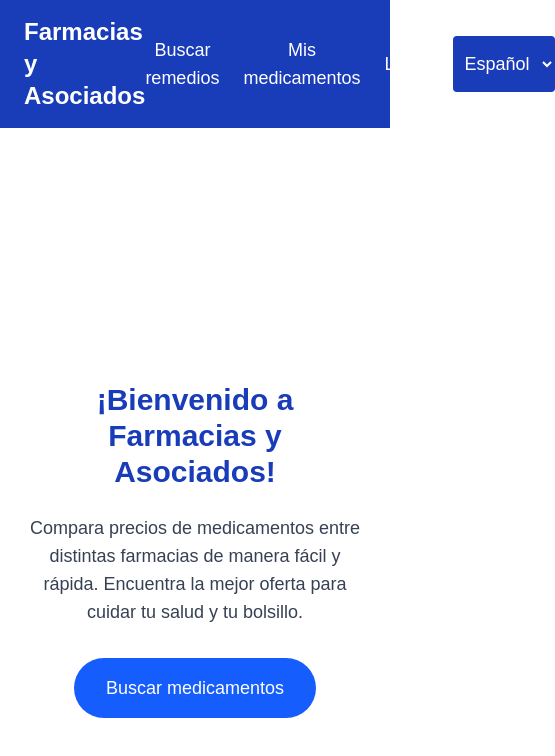
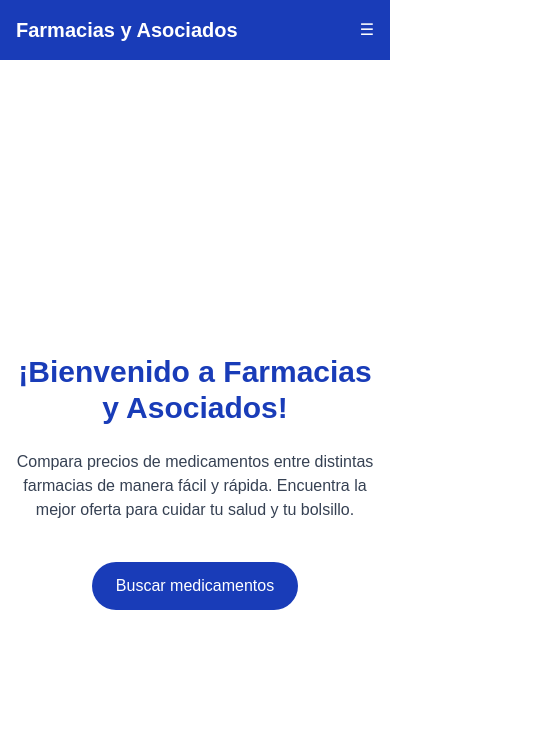
Before and after one commit to RodrigoSanchezB/Farmacias-y-asociadosTest, a Next.js app: page / in a window 390 px wide. Shown: the top 756 px of the page, 555 px wide, since content can reach past the window. Built offline with nearby package versions, Linux system fonts and the light colour scheme.

Commit message:
feat: cambio en colores de los botones, se deja responsive, se conecta con backend y valida el login con una bd mongo

```diff
--- a/src/app/components/Header.tsx
+++ b/src/app/components/Header.tsx
@@ -1,56 +1,109 @@
 "use client";
 
-import { useLanguage } from "@/app/context/LanguageContext"; // Ajusta ruta si es necesario
+import { useLanguage } from "@/app/context/LanguageContext";
 import { useRouter } from "next/navigation";
+import { useState } from "react";
 
 export default function Header() {
   const router = useRouter();
-  const { lang, setLang } = useLanguage(); // ⬅️ Aquí usamos el contexto
+  const { lang, setLang } = useLanguage();
+  const [menuOpen, setMenuOpen] = useState(false);
 
   const translations = {
     es: {
-      search: 'Buscar remedios',
-      login: 'Login',
-      language: 'Idioma',
-      medications: 'Mis medicamentos',
+      search: "Buscar remedios",
+      login: "Login",
+      language: "Idioma",
+      medications: "Mis medicamentos",
     },
     en: {
-      search: 'Search remedies',
-      login: 'Login',
-      language: 'Language',
-      medications: 'My medications',
+      search: "Search remedies",
+      login: "Login",
+      language: "Language",
+      medications: "My medications",
     },
   };
 
   const t = translations[lang];
 
   return (
-    <header className="flex justify-between items-center px-6 py-4 bg-blue-800 text-white">
-      <div className="text-2xl font-bold cursor-pointer" onClick={() => router.push("/")}>
+    <header className="bg-blue-800 text-white w-full">
+      <div className="w-full mx-auto px-4 sm:px-6 lg:px-8 py-4 flex items-center justify-between">
+        {/* Logo alineado a la izquierda */}
+        <div
+          className="text-xl sm:text-2xl font-bold cursor-pointer"
+          onClick={() => router.push("/")}
+        >
           Farmacias y Asociados
         </div>
-      <nav className="flex gap-6 text-lg">
+
+        {/* Botón de menú visible solo en móviles */}
+        <div className="sm:hidden">
+          <button
+            onClick={() => setMenuOpen(!menuOpen)}
+            className="focus:outline-none"
+            aria-label="Abrir menú"
+          >
+            ☰
+          </button>
+        </div>
+
+        {/* Menú horizontal para pantallas medianas/grandes */}
+        <nav className="hidden sm:flex gap-4 sm:gap-6 text-sm sm:text-lg items-center ml-auto">
           <button onClick={() => router.push("/medicamentos")} className="hover:underline">
             {t.search}
           </button>
           <button onClick={() => router.push("/frecuentes")} className="hover:underline">
             {t.medications}
           </button>
-        <button onClick={() => {
+          <button
+            onClick={() => {
               localStorage.removeItem("session");
               router.push("/login");
-        }} className="hover:underline">
+            }}
+            className="hover:underline"
+          >
             {t.login}
           </button>
           <select
             value={lang}
-          onChange={(e) => setLang(e.target.value as 'es' | 'en')}
-          className="text-white rounded px-2 py-1 bg-blue-800"
+            onChange={(e) => setLang(e.target.value as "es" | "en")}
+            className="text-white bg-blue-800 border border-white rounded px-2 py-1"
           >
             <option value="es">Español</option>
             <option value="en">English</option>
           </select>
         </nav>
+      </div>
+
+      {/* Menú vertical desplegable para móviles */}
+      {menuOpen && (
+        <nav className="sm:hidden flex flex-col items-start gap-4 px-4 pb-4 text-base bg-blue-700">
+          <button onClick={() => router.push("/medicamentos")} className="hover:underline">
+            {t.search}
+          </button>
+          <button onClick={() => router.push("/frecuentes")} className="hover:underline">
+            {t.medications}
+          </button>
+          <button
+            onClick={() => {
+              localStorage.removeItem("session");
+              router.push("/login");
+            }}
+            className="hover:underline"
+          >
+            {t.login}
+          </button>
+          <select
+            value={lang}
+            onChange={(e) => setLang(e.target.value as "es" | "en")}
+            className="text-white bg-blue-700 border border-white rounded px-2 py-1"
+          >
+            <option value="es">Español</option>
+            <option value="en">English</option>
+          </select>
+        </nav>
+      )}
     </header>
   );
 }
--- a/src/app/components/LoginForm.tsx
+++ b/src/app/components/LoginForm.tsx
@@ -3,8 +3,7 @@
 import { toast } from 'react-toastify';
 import { useState, useEffect } from "react";
 import { useRouter } from "next/navigation";
-import { useLanguage } from "@/app/context/LanguageContext"; // ✅ Ruta corregida
-
+import { useLanguage } from "@/app/context/LanguageContext";
 
 export default function LoginForm() {
   const [email, setEmail] = useState<string>("");
@@ -20,33 +19,53 @@ export default function LoginForm() {
     }
   }, [router]);
 
-  const handleLogin = (e: React.FormEvent) => {
+  const handleLogin = async (e: React.FormEvent) => {
     e.preventDefault();
     setLoading(true);
 
-    setTimeout(() => {
-      if (email === "admin@farmacias.cl" && password === "1234") {
-        localStorage.setItem("session", JSON.stringify({ email }));
-        toast.success("Inicio de sesión exitoso 🎉");
-        router.push("/home");
+    try {
+      const response = await fetch("http://localhost:3001/api/auth/login", {
+        method: "POST",
+        headers: {
+          "Content-Type": "application/json",
+        },
+        body: JSON.stringify({ email, password }),
+      });
+
+      const data = await response.json();
+
+      if (response.ok) {
+        if (data?.token) {
+          localStorage.setItem("session", JSON.stringify({
+            token: data.token,
+            name: data.name || "",
+          }));
+          toast.success("Inicio de sesión exitoso 🎉");
+          router.push("/home");
+        }
       } else {
-        toast.error("Credenciales inválidas ❌");
+        toast.error(data?.msg);
       }
+
+    } catch (error) {
+      console.error("Login error:", error);
+      toast.error("Error en el servidor ❌");
+    } finally {
       setLoading(false);
-    }, 1000);
+    }
   };
 
   const translations = {
     es: {
       title: 'Iniciar sesión',
       emailPlaceholder: 'Correo electrónico',
-      passwordPlaceholbuder: 'Contraseña',
+      passwordPlaceholder: 'Contraseña',
       button: 'Ingresar',
     },
     en: {
       title: 'Log in',
-      emailPlaceholder: 'Emal',
-      passwordPlaceholbuder: 'password',
+      emailPlaceholder: 'Email',
+      passwordPlaceholder: 'Password',
       button: 'Enter',
     },
   };
@@ -66,7 +85,7 @@ export default function LoginForm() {
       />
       <input
         type="password"
-        placeholder={t.passwordPlaceholbuder}
+        placeholder={t.passwordPlaceholder}
         className="border px-4 py-2 rounded"
         value={password}
         onChange={(e) => setPassword(e.target.value)}
@@ -75,7 +94,7 @@ export default function LoginForm() {
       <button
         type="submit"
         disabled={loading}
-        className="bg-blue-600 text-white px-4 py-2 rounded hover:bg-blue-700 disabled:bg-gray-400"
+        className="bg-blue-800 text-white px-4 py-2 rounded hover:bg-blue-700 disabled:bg-gray-400"
       >
         {loading ? "Cargando..." : t.button}
       </button>
--- a/src/app/components/SearchBar.tsx
+++ b/src/app/components/SearchBar.tsx
@@ -1,8 +1,7 @@
 "use client";
 
 import { useState } from "react";
-import { useLanguage } from "@/app/context/LanguageContext"; // ✅ Ruta corregida
-
+import { useLanguage } from "@/app/context/LanguageContext";
 
 export default function SearchBar({ onSearch }: { onSearch: (nombre: string) => void }) {
   const [nombre, setNombre] = useState("");
@@ -39,7 +38,7 @@ export default function SearchBar({ onSearch }: { onSearch: (nombre: string) =>
       />
       <button
         type="submit"
-        className="bg-blue-600 text-white px-4 py-2 rounded hover:bg-blue-700"
+        className="bg-blue-800 text-white px-4 py-2 rounded hover:bg-blue-700"
       >
         {t.searchButton}
       </button>
--- a/src/app/medicamentos/page.tsx
+++ b/src/app/medicamentos/page.tsx
@@ -3,67 +3,53 @@
 import { useState } from "react";
 import SearchBar from "@/app/components/SearchBar";
 import MedicamentosCard, { Medicamento } from "@/app/components/MedicamentosCard";
-import { useLanguage } from "@/app/context/LanguageContext"; // ✅ Ruta corregida
+import { useLanguage } from "@/app/context/LanguageContext";
 
+export default function MedicamentosPage() {
+  const { lang } = useLanguage();
+  const [loading, setLoading] = useState<boolean>(false);
 
-/*import { createClient } from "@supabase/supabase-js";
-const supabase = createClient(
-  process.env.NEXT_PUBLIC_SUPABASE_URL!,
-  process.env.NEXT_PUBLIC_SUPABASE_ANON_KEY!
-);*/
-export default function MedicamentosPage() {
-// eslint-disable-next-line @typescript-eslint/no-unused-vars
-//const [medicamentos, setMedicamentos] = useState<Medicamento[]>([]);
-  const [loading, setLoading] = useState<boolean>(false);
-  const { lang } = useLanguage();
-
-  // Datos de ejemplo
-  const medicamentos = [
+  // Datos de ejemplo corregidos según la interfaz Medicamento
+  const datosEjemplo: Medicamento[] = [
     {
-      id: "1",
+      id: 1,
       nombre: "Paracetamol",
-      imagen: "/paracetamol.jpg",
-      tienda: "Cruz Verde",
-      precio: "2.700",
+      farmacia: "Cruz Verde",
+      precio: 2700,
     },
     {
-      id: "2",
+      id: 2,
       nombre: "Paracetamol",
-      imagen: "/Paracetamol.jpg",
-      tienda: "Ahumada",
-      precio: "3.200",
+      farmacia: "Ahumada",
+      precio: 3200,
     },
     {
-      id: "3",
+      id: 3,
       nombre: "Paracetamol",
-      imagen: "/Paracetamol.jpg",
-      tienda: "Salco Brand",
-      precio: "3.100",
+      farmacia: "Salco Brand",
+      precio: 3100,
     },
-    // más medicamentos...
   ];
+
+  // Estado para los medicamentos que se mostrarán
+  const [medicamentos, setMedicamentos] = useState<Medicamento[]>(datosEjemplo);
 
   const handleSearch = async (nombre: string) => {
     setLoading(true);
 
     try {
-      // Agregar un pequeño delay de 1000ms para mejor UX
+      // Delay de 1 segundo para mejor UX
       await new Promise((resolve) => setTimeout(resolve, 1000));
 
-      /*const { data, error } = await supabase
-        .from('medicamentos')
-        .select('*')
-        .ilike('nombre', `%${nombre}%`); // Búsqueda sin case sensitive
+      // Simulación de filtro en frontend
+      const resultados = datosEjemplo.filter((med) =>
+        med.nombre.toLowerCase().includes(nombre.toLowerCase())
+      );
 
-      if (error) {
-        console.error('Error buscando medicamentos:', error.message);
-        setMedicamentos([]);
-      } else {
-        setMedicamentos(data as Medicamento[]);
-      }*/
+      setMedicamentos(resultados);
     } catch (err) {
-      console.error('Error inesperado:', err);
-      //setMedicamentos([]);
+      console.error("Error inesperado:", err);
+      setMedicamentos([]);
     } finally {
       setLoading(false);
     }
@@ -71,12 +57,12 @@ export default function MedicamentosPage() {
 
   const translations = {
     es: {
-      title: 'Buscar medicamentos',
-      searchButton: 'Buscar',
+      title: "Buscar medicamentos",
+      searchButton: "Buscar",
     },
     en: {
-      title: 'Search for medications',
-      searchButton: 'Search',
+      title: "Search for medications",
+      searchButton: "Search",
     },
   };
 
@@ -94,7 +80,7 @@ export default function MedicamentosPage() {
 
       <div className="grid grid-cols-1 md:grid-cols-2 lg:grid-cols-3 gap-4 mt-8">
         {loading ? (
-          <p className="text-center text-blue-600 text-lg mt-10">
+          <p className="text-center text-blue-800 text-lg mt-10">
             Cargando medicamentos...
           </p>
         ) : medicamentos.length > 0 ? (
--- a/src/app/page.tsx
+++ b/src/app/page.tsx
@@ -1,24 +1,42 @@
 "use client";
 
+import { useLanguage } from "@/app/context/LanguageContext";
 import { useRouter } from "next/navigation";
 
 export default function Home() {
+  const { lang } = useLanguage();
   const router = useRouter();
 
+  const translations = {
+    es: {
+      welcome: '¡Bienvenido a Farmacias y Asociados!',
+      middleText: 'Compara precios de medicamentos entre distintas farmacias de manera fácil y rápida. Encuentra la mejor oferta para cuidar tu salud y tu bolsillo.',
+      middleButton: 'Buscar medicamentos',
+    },
+    en: {
+      welcome: 'Welcome to Farmacias y Asociados!',
+      middleText: 'Compare medication prices across different pharmacies quickly and easily. Find the best deal to take care of your health and your wallet.',
+      middleButton: 'Search for medications',
+    },
+  };
+
+  const t = translations[lang];
+
   return (
-    <main className="flex flex-col items-center justify-center min-h-screen text-center p-6">
-      <h1 className="text-3xl md:text-5xl font-bold text-blue-800 mb-6">
-        ¡Bienvenido a Farmacias y Asociados!
+    <main className="flex flex-col items-center justify-center min-h-screen text-center px-4 py-12 sm:px-6 lg:px-8">
+      <h1 className="text-3xl sm:text-4xl md:text-5xl font-bold text-blue-800 mb-6">
+        {t.welcome}
       </h1>
-      <p className="text-lg md:text-xl text-gray-700 max-w-2xl">
-        Compara precios de medicamentos entre distintas farmacias de manera fácil y rápida.
-        Encuentra la mejor oferta para cuidar tu salud y tu bolsillo.
+
+      <p className="text-base sm:text-lg md:text-xl text-gray-700 max-w-3xl mb-6">
+        {t.middleText}
       </p>
+
       <button
         onClick={() => router.push("/medicamentos")}
-        className="mt-8 px-8 py-4 bg-blue-600 text-white text-lg rounded-full hover:bg-blue-700 transition-all"
+        className="mt-4 sm:mt-6 px-6 sm:px-8 py-3 sm:py-4 bg-blue-800 text-white text-base sm:text-lg rounded-full hover:bg-blue-700 transition-all"
       >
-        Buscar medicamentos
+        {t.middleButton}
       </button>
     </main>
   );
```
Also changed, not shown: src/app/components/MedicamentosCard.tsx (+5 -5 lines), src/app/home/page.tsx (+7 -2 lines). Lines whose indentation alone changed are shown as unchanged.
